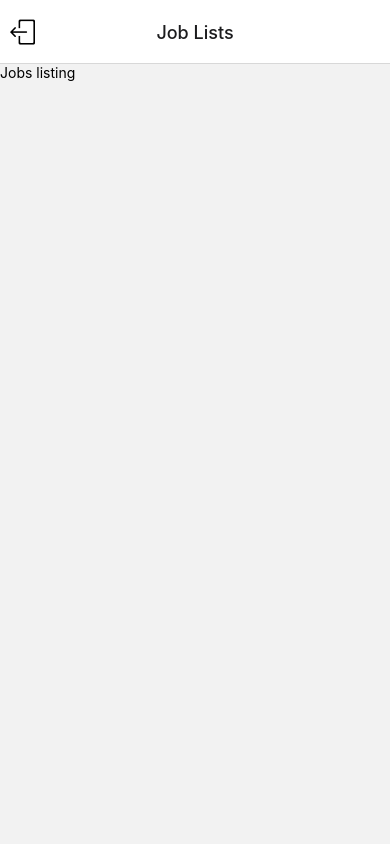
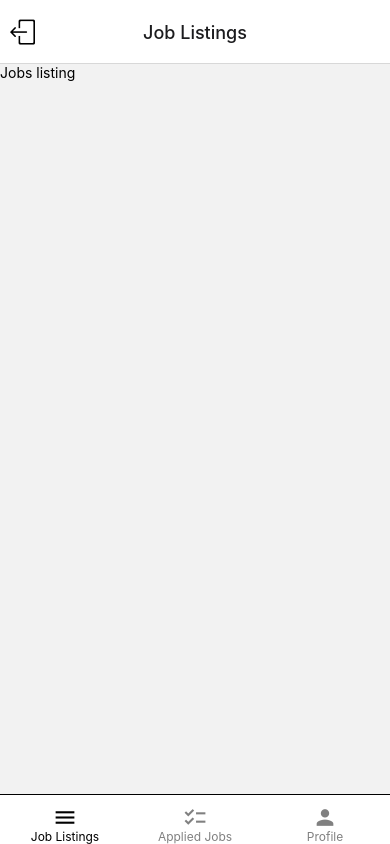
Before and after one commit to hsyncnblk/JobFinderApp, a React Native app: screen /JobListings in a window 390 px wide. Built offline with nearby package versions, Linux system fonts and the light colour scheme.

Commit message:
BottomNav completed

```diff
--- a/package.json
+++ b/package.json
@@ -11,6 +11,7 @@
   },
   "dependencies": {
     "@react-native-async-storage/async-storage": "^2.0.0",
+    "@react-navigation/bottom-tabs": "^6.6.1",
     "@react-navigation/native": "^6.1.18",
     "@react-navigation/stack": "^6.4.1",
     "axios": "^1.7.7",
--- a/src/navigation/AppNavigator.tsx
+++ b/src/navigation/AppNavigator.tsx
@@ -4,44 +4,25 @@ import { NavigationContainer } from '@react-navigation/native';
 import SplashScreen from '../screens/SplashScreen';
 import LoginScreen from '../screens/LoginScreen';
 import CreateAccountScreen from '../screens/CreateAccountScreen';
-import JobListingsScreen from '../screens/JobListingsScreen';
-import SimpleLineIcons from 'react-native-vector-icons/SimpleLineIcons';
+import BottomTabNavigator from './BottomTabNavigator';
 import { AuthContext } from '../context/AuthContext';
 
 
 const Stack = createStackNavigator();
 
 const AppNavigator = () => {
-
-  const { isLoggedIn, logout } = useContext(AuthContext);
-
-  const handleLogout = async (navigation) => {
-    await logout();
-    navigation.navigate('Login');
-  };
+  const { isLoggedIn } = useContext(AuthContext);
 
   return (
     <NavigationContainer>
       <Stack.Navigator initialRouteName={isLoggedIn ? 'JobListings' : 'Login'}>
-      <Stack.Screen name="Splash" component={SplashScreen} options={{ headerShown: false }} />
+        <Stack.Screen name="Splash" component={SplashScreen} options={{ headerShown: false }} />
         <Stack.Screen name="Login" component={LoginScreen} options={{ headerShown: false }} />
         <Stack.Screen name="CreateAccount" component={CreateAccountScreen} options={{ headerTitle: "" }} />
         <Stack.Screen
           name="JobListings"
-          component={JobListingsScreen}
-          options={({ navigation }) => ({
-            headerTitle: 'Job Lists',
-            headerTitleAlign: 'center',
-            headerLeft: () => (
-              <SimpleLineIcons
-                name="logout"
-                size={25}
-                color="black"
-                style={{ marginLeft: 10 }}
-                onPress={() => handleLogout(navigation)}
-              />
-            ),
-          })}
+          component={BottomTabNavigator}
+          options={{ headerShown: false }}
         />
       </Stack.Navigator>
     </NavigationContainer>
--- /dev/null
+++ b/src/navigation/BottomTabNavigator.tsx
@@ -0,0 +1,116 @@
+import React, { useContext } from 'react';
+import { createBottomTabNavigator } from '@react-navigation/bottom-tabs';
+import { useNavigation } from '@react-navigation/native';
+import SimpleLineIcons from 'react-native-vector-icons/SimpleLineIcons';
+import MaterialIcons from 'react-native-vector-icons/MaterialIcons';
+
+import { AuthContext } from '../context/AuthContext';
+import JobList from '../screens/JobListingsScreen';
+import ApplicationJob from '../screens/AppliedJobsScreen';
+import Profile from '../screens/ProfileScreen';
+
+const Tab = createBottomTabNavigator();
+
+const BottomTabNavigator = () => {
+  const { isLoggedIn, logout } = useContext(AuthContext);
+  const navigation = useNavigation();
+
+  const handleLogout = async () => {
+    await logout();
+    navigation.navigate('Login');
+  };
+
+  return (
+    <Tab.Navigator
+      screenOptions={({ route }) => ({
+        tabBarIcon: ({ color, size }) => {
+          let iconName;
+
+          if (route.name === 'JobList') {
+            iconName = 'menu';
+          } else if (route.name === 'ApplicationJob') {
+            iconName = 'checklist';
+          } else if (route.name === 'Profile') {
+            iconName = 'person';
+          }
+
+          return <MaterialIcons name={iconName} size={size} color={color} />;
+        },
+        tabBarActiveTintColor: 'black',
+        tabBarInactiveTintColor: 'gray',
+        headerTitleAlign: 'center',
+        tabBarStyle: {
+          height: 50,
+          borderTopColor: 'black',
+          borderTopWidth: 1,
+        },
+        tabBarLabelStyle: {
+          marginTop: -10,
+          fontSize: 12,
+        },
+      })}
+    >
+      <Tab.Screen
+        name="JobList"
+        component={JobList}
+        options={{
+          tabBarLabel: 'Job Listings',
+          headerTitle: 'Job Listings',
+          headerLeft: () => (
+            <SimpleLineIcons
+              name="logout"
+              size={25}
+              color="black"
+              style={{ marginLeft: 10 }}
+              onPress={() => handleLogout(navigation)}
+            />
+          ),
+        }}
+      />
+      <Tab.Screen
+        name="ApplicationJob"
+        component={ApplicationJob}
+        options={{
+          tabBarLabel: 'Applied Jobs',
+          headerTitle: 'Applied Jobs',
+          headerLeft: () => (
+            <MaterialIcons
+              name="arrow-back"
+              size={25}
+              color="black"
+              style={{ marginLeft: 10 }}
+              onPress={() => navigation.navigate('JobList')}
+            />
+          ),
+        }}
+      />
+      <Tab.Screen
+        name="Profile"
+        component={Profile}
+        options={{
+          headerTitle: 'Profile',
+          headerLeft: () => (
+            <MaterialIcons
+              name="arrow-back"
+              size={25}
+              color="black"
+              style={{ marginLeft: 10 }}
+              onPress={() => navigation.navigate('JobList')}
+            />
+          ),
+          headerRight: () => (
+            <SimpleLineIcons
+              name="logout"
+              size={25}
+              color="black"
+              style={{ marginRight: 10 }}
+              onPress={() => handleLogout(navigation)}
+            />
+          ),
+        }}
+      />
+    </Tab.Navigator>
+  );
+};
+
+export default BottomTabNavigator;
--- /dev/null
+++ b/src/screens/AppliedJobsScreen.tsx
@@ -0,0 +1,13 @@
+import React from 'react'
+import { Text } from 'react-native'
+import { View } from 'react-native'
+
+const AppliedJobsScreen = () => {
+  return (
+    <View>
+      <Text>applied</Text>
+    </View>
+  )
+}
+
+export default AppliedJobsScreen
--- /dev/null
+++ b/src/screens/ProfileScreen.tsx
@@ -0,0 +1,12 @@
+import React from 'react'
+import { Text, View } from 'react-native'
+
+const ProfileScreen = () => {
+  return (
+    <View>
+      <Text>Profile</Text>
+    </View>
+  )
+}
+
+export default ProfileScreen
```
Also changed, not shown: src/screens/JobDetailScreen.tsx (added, +13 -0 lines), 1 other file (tests, documents, lock files or other folders).
